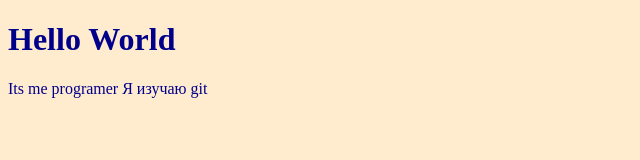
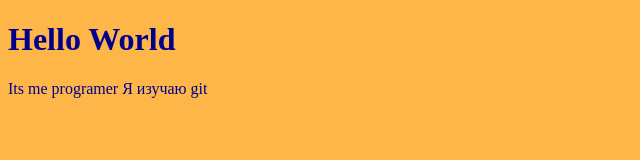
Before and after one commit to Misha6787/Js_study_v0.2, a plain HTML site: page index.html in a window 1280 px wide. Shown: the whole page, without its empty margins (0-640 px from the left). Drawn offline with Linux system fonts and the light colour scheme.

Commit message:
Изменил цвет фона сайта

```diff
--- a/css/style.css
+++ b/css/style.css
@@ -1,4 +1,4 @@
 body {
-    background-color: blanchedalmond;
+    background-color: rgb(255, 182, 73);
     color: darkblue;
 }
```
